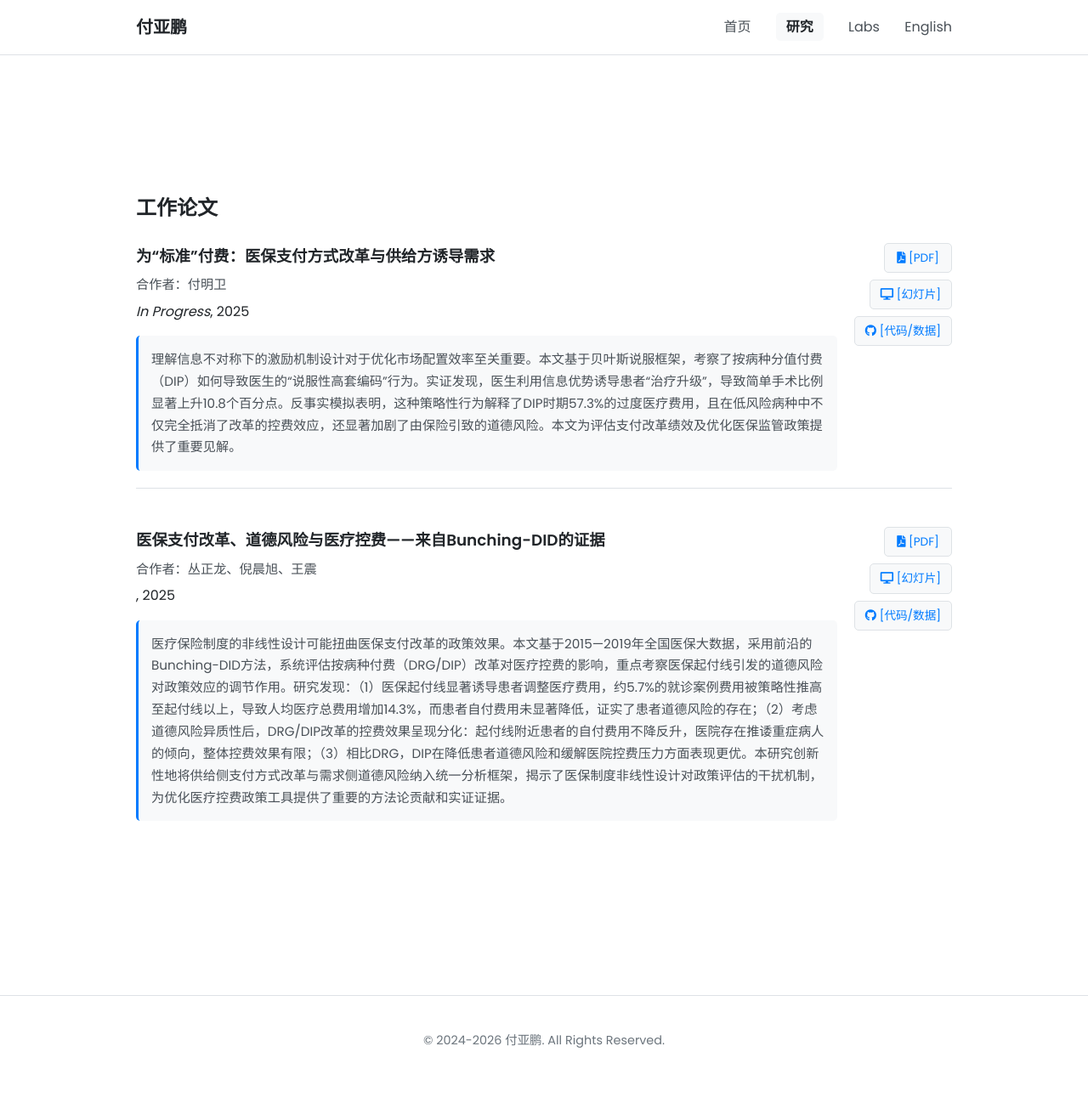
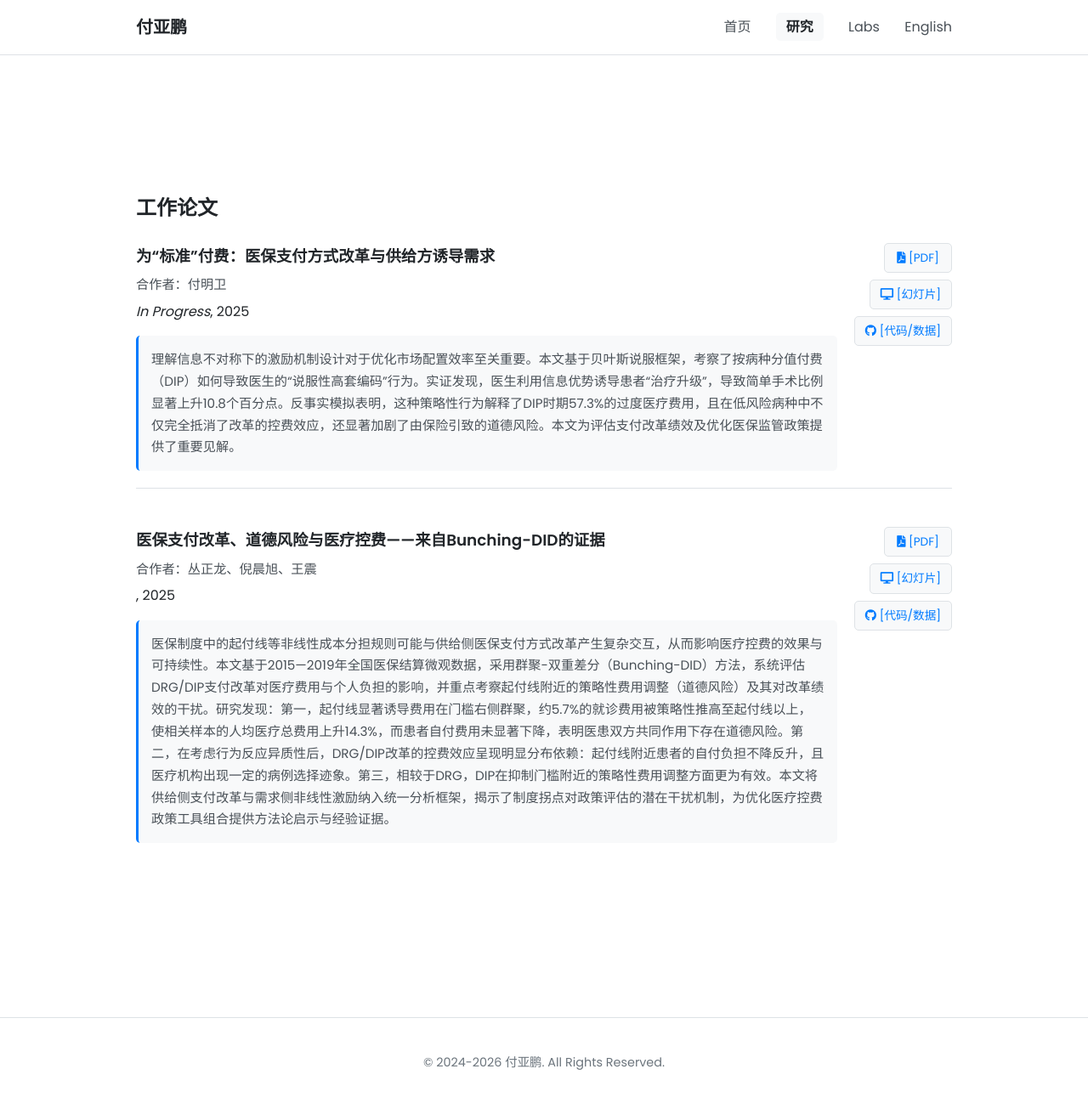
Before and after one commit to fyapeng/fyapeng.github.io, a Jekyll site: the page built from research.html, in a window 1280 px wide and 1303 px high. Shown: the top 1298 px of the window at 85% size. Built offline with Jekyll 4.4.1, drawn with Linux system fonts in a browser that asks for light colours.

Commit message:
Update research.yml

```diff
--- a/_data/research.yml
+++ b/_data/research.yml
@@ -29,4 +29,4 @@ working_papers:
     slides: "#"
     code: "https://fyapeng.com/fbunch/"
     abstract: |
-      医疗保险制度的非线性设计可能扭曲医保支付改革的政策效果。本文基于2015—2019年全国医保大数据，采用前沿的Bunching-DID方法，系统评估按病种付费（DRG/DIP）改革对医疗控费的影响，重点考察医保起付线引发的道德风险对政策效应的调节作用。研究发现：（1）医保起付线显著诱导患者调整医疗费用，约5.7%的就诊案例费用被策略性推高至起付线以上，导致人均医疗总费用增加14.3%，而患者自付费用未显著降低，证实了患者道德风险的存在；（2）考虑道德风险异质性后，DRG/DIP改革的控费效果呈现分化：起付线附近患者的自付费用不降反升，医院存在推诿重症病人的倾向，整体控费效果有限；（3）相比DRG，DIP在降低患者道德风险和缓解医院控费压力方面表现更优。本研究创新性地将供给侧支付方式改革与需求侧道德风险纳入统一分析框架，揭示了医保制度非线性设计对政策评估的干扰机制，为优化医疗控费政策工具提供了重要的方法论贡献和实证证据。
+      医保制度中的起付线等非线性成本分担规则可能与供给侧医保支付方式改革产生复杂交互，从而影响医疗控费的效果与可持续性。本文基于2015—2019年全国医保结算微观数据，采用群聚-双重差分（Bunching-DID）方法，系统评估DRG/DIP支付改革对医疗费用与个人负担的影响，并重点考察起付线附近的策略性费用调整（道德风险）及其对改革绩效的干扰。研究发现：第一，起付线显著诱导费用在门槛右侧群聚，约5.7%的就诊费用被策略性推高至起付线以上，使相关样本的人均医疗总费用上升14.3%，而患者自付费用未显著下降，表明医患双方共同作用下存在道德风险。第二，在考虑行为反应异质性后，DRG/DIP改革的控费效应呈现明显分布依赖：起付线附近患者的自付负担不降反升，且医疗机构出现一定的病例选择迹象。第三，相较于DRG，DIP在抑制门槛附近的策略性费用调整方面更为有效。本文将供给侧支付改革与需求侧非线性激励纳入统一分析框架，揭示了制度拐点对政策评估的潜在干扰机制，为优化医疗控费政策工具组合提供方法论启示与经验证据。
```
